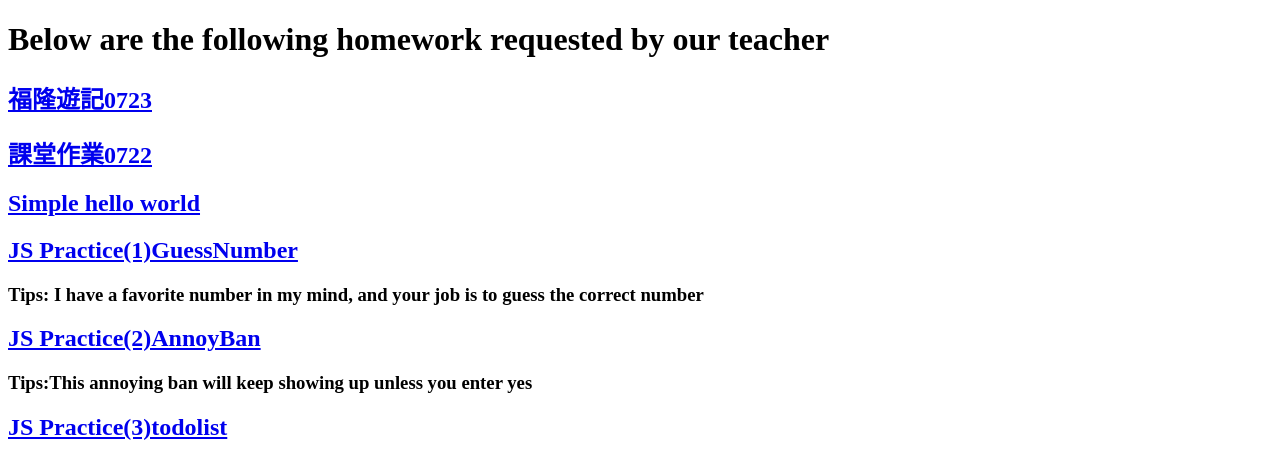
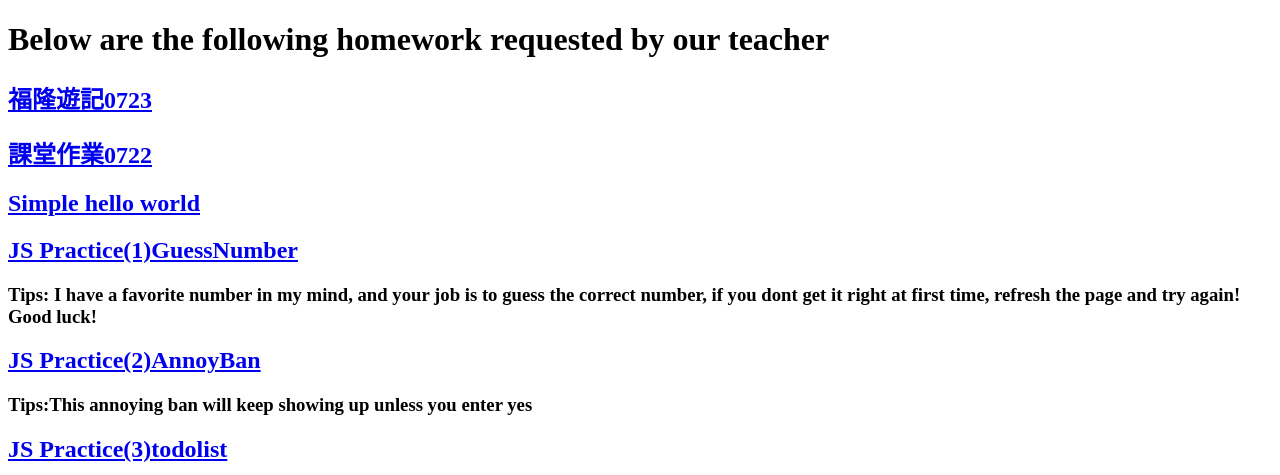
Before and after one commit to Sandylin520/mywebsite, a plain HTML site: page index.html in a window 1280 px wide. Shown: the top 475 px of the page. Drawn offline with Linux system fonts and the light colour scheme.

Commit message:
0828
0828

```diff
--- a/index.html
+++ b/index.html
@@ -11,7 +11,7 @@
     <h2><a href="startbootstrap-student/mywebsite0816.html">課堂作業0722</a></h2>
     <h2><a href="JS Practice(0)hello world/HTML.html">Simple hello world</a></h2>
     <h2><a href="JS Practice(1)GuessNumber/guessnumber.html">JS Practice(1)GuessNumber</a></h2>
-    <h3>Tips: I have a favorite number in my mind, and your job is to guess the correct number</h3>
+    <h3>Tips: I have a favorite number in my mind, and your job is to guess the correct number, if you dont get it right at first time, refresh the page and try again! Good luck!</h3>
     <h2><a href="JS Practice(2)AnnoyBan/HTML03-annoyban.html">JS Practice(2)AnnoyBan</a>  </h2>
     <h3> Tips:This annoying ban will keep showing up unless you enter yes</h3>
     <h2><a href="JS Practice(3)todolist/HTML07-todolist(difficult).html">JS Practice(3)todolist</a></h2>
```
